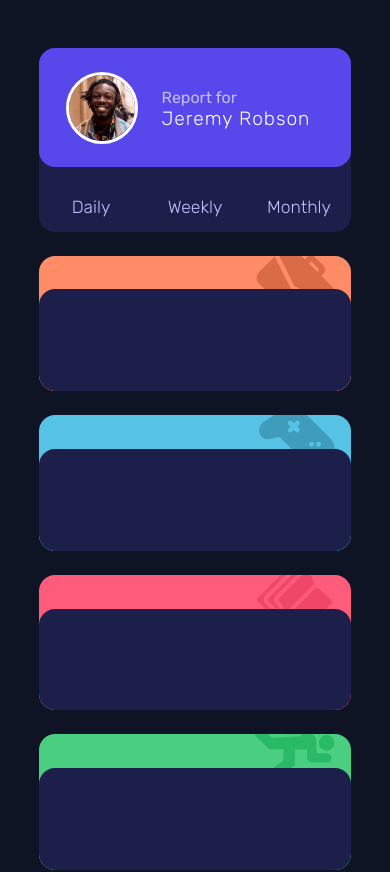
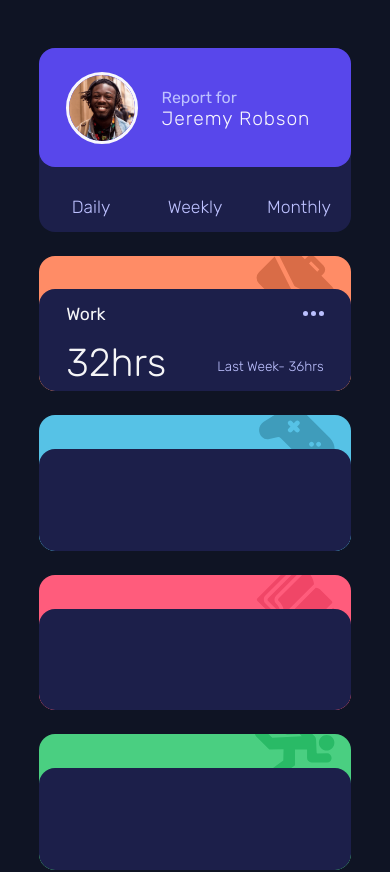
Before and after one commit to ExpertoMontanero/time-trackin-dashboard-FM, a plain HTML site: page index.html in a window 390 px wide. Shown: the top 872 px of the page. Drawn offline with nearby package versions, Linux system fonts and the light colour scheme.

Commit message:
Add files via upload
box styled

```diff
--- a/index.html
+++ b/index.html
@@ -19,7 +19,7 @@
     <div id="user-box">
       <div class="upper-user-box">
         <div class="user-data-container">
-          <img src="images\image-jeremy.png" id="user-photo" alt="user-photo">
+          <img src="images\image-jeremy.png" id="user-photo" alt="user photo">
           <div class="user-text">
             <p id="report-text">Report for</p>
             <h2 id="user-name">Jeremy Robson</h2>
@@ -33,9 +33,18 @@
       </div>
     </div>
     <div class="box" id="work-container">
-      <img src="images\icon-work.svg" class="icon" alt="work-icon">
+      <img src="images\icon-work.svg" class="icon" alt="work icon">
       <div class="box-content">
-
+        <div class="activity-line">
+          <h3 class="activity-name">Work</h3>
+          <img src="images\icon-ellipsis.svg" class="ellipsis-icon" alt="ellipsis icon">
+        </div>
+        <div class="mobile-time-display">
+          <h1 class="time">32hrs</h1>
+          <div class="time-info-line">
+            <p>Last Week- 36hrs</p>
+          </div>
+        </div>
       </div>
     </div>
     <div class="box" id="play-container">
--- a/styles/style.css
+++ b/styles/style.css
@@ -10,6 +10,7 @@
     --lime-green-exercise: hsl(145, 58%, 55%);
     --violet-social: hsl(264, 64%, 52%);
     --orange-self-care: hsl(43, 84%, 65%);
+    --white: rgba(254, 254, 254, 0.962);
 
     /* NEUTRAL */
     --very-dark-blue: hsl(226, 43%, 10%);
@@ -75,6 +76,7 @@ body {
     justify-content: center;
 }
 
+/* content positioning with grid system  */
 .grid {
     margin: auto;
     height: 35em;
@@ -85,11 +87,13 @@ body {
     gap: 1.5em;
 }
 
+/* single box of content */
 .box {
     aspect-ratio: 1/1;
     height: 100%;
 }
 
+/* user box of content (taking 2 grid rows) */
 #user-box {
     height: 100%;
     aspect-ratio: 1/2.1;
@@ -115,30 +119,34 @@ body {
     background-color: var(--blue);
 }
 
+/* blue user data container with photo and name */
 .user-data-container {
     width: 83%;
     height: 10em;
     margin-top: 3em;
 }
 
+/* user avatar */
 #user-photo {
     width: 5em;
     border: solid;
     border-radius: 50%;
-    border-color: #fff;
+    border-color: var(--white);
 }
 
+/* tex above user name */
 #report-text {
     margin-top: 3em;
     font-size: 15px;
     color: var(--pale-blue);
 }
 
+/* user name */
 #user-name {
     font-size: 2.5em;
     font-weight: 300;
     letter-spacing: 1px;
-    color: #fff;
+    color: var(--white);
 }
 
 /* time span picking section */
@@ -148,6 +156,7 @@ body {
     display: inline-block;
 }
 
+/* button for picking time span */
 .period-selector-btn {
     text-align: start;
     width: 100%;
@@ -159,9 +168,10 @@ body {
     color: var(--pale-blue);
 }
 
+/* active states */
 .period-selector-btn:hover,
 :focus {
-    color: #fff;
+    color: var(--white);
 }
 
 
@@ -172,8 +182,10 @@ body {
     width: 100%;
     height: 81%;
     background-color: var(--dark-blue);
+    padding: 1.7em;
 }
 
+/* box customization */
 .box {
     display: flex;
     align-items: end;
@@ -207,11 +219,46 @@ body {
     background-color: var(--orange-self-care);
 }
 
+/* individual icon for every box (on the right corner) */
 .icon {
     height: auto;
     position: absolute;
     right: 5%;
     top: -0.6em;
+}
+
+/* name of acitvity and icon line */
+.activity-line {
+    display: flex;
+    justify-content: space-between;
+    align-items: center;
+}
+
+/* name of activity */
+.activity-name {
+    font-size: 1.4em;
+    color: var(--white);
+    font-weight: 400;
+}
+
+/* 3 dot icon next to activity name */
+.ellipsis-icon {
+    width: 21px;
+    height: 5px;
+}
+
+/* time display */
+.time {
+    margin-top: 0.3em;
+    font-size: 4em;
+    font-weight: 300;
+    color: var(--white);
+}
+
+.time-info-line {
+    margin-top: 0.4em;
+    font-weight: 300;
+    color: var(--pale-blue);
 }
 
 /* MEDIA TABLET */
@@ -264,7 +311,7 @@ body {
         width: clamp(4.5em, 20%, 12em);
         border: solid;
         border-radius: 50%;
-        border-color: #fff;
+        border-color: var(--white);
     }
 
     .user-text {
@@ -285,7 +332,7 @@ body {
         font-size: clamp(1.7em, 4vw, 3.5em);
         font-weight: 300;
         letter-spacing: 1px;
-        color: #fff;
+        color: var(--white);
     }
 
     .lower-user-box {
@@ -295,12 +342,40 @@ body {
         margin: 0;
         aspect-ratio: 3.9/1;
         width: 100%;
-        font-size:clamp(1em,3.5vw,2em);
+        font-size: clamp(1em, 3.5vw, 2em);
     }
 
     .period-selector-btn {
         text-align: center;
         margin: 0;
+    }
+
+    .activity-line {
+        margin-top: -0.8em;
+    }
+
+    .activity-name {
+        font-size: 4.5vw;
+    }
+
+    .time {
+        margin-top: 0;
+        font-size: 10vw;
+        font-weight: 300;
+        color: var(--white);
+    }
+
+    .time-info-line {
+        display: flex;
+        align-items: center;
+        font-size: 3.5vw;
+    }
+
+    .mobile-time-display {
+        margin-top: 3em;
+        display: flex;
+        justify-content: space-between;
+        text-align: center;
     }
 }
 
@@ -332,6 +407,12 @@ body {
     #user-name {
         font-size: 1.3em;
     }
+    .mobile-time-display {
+        margin-top: 1em;
+        display: flex;
+        justify-content: space-between;
+        text-align: center;
+    }
 }
 
 @media(max-width:400px) {
```
